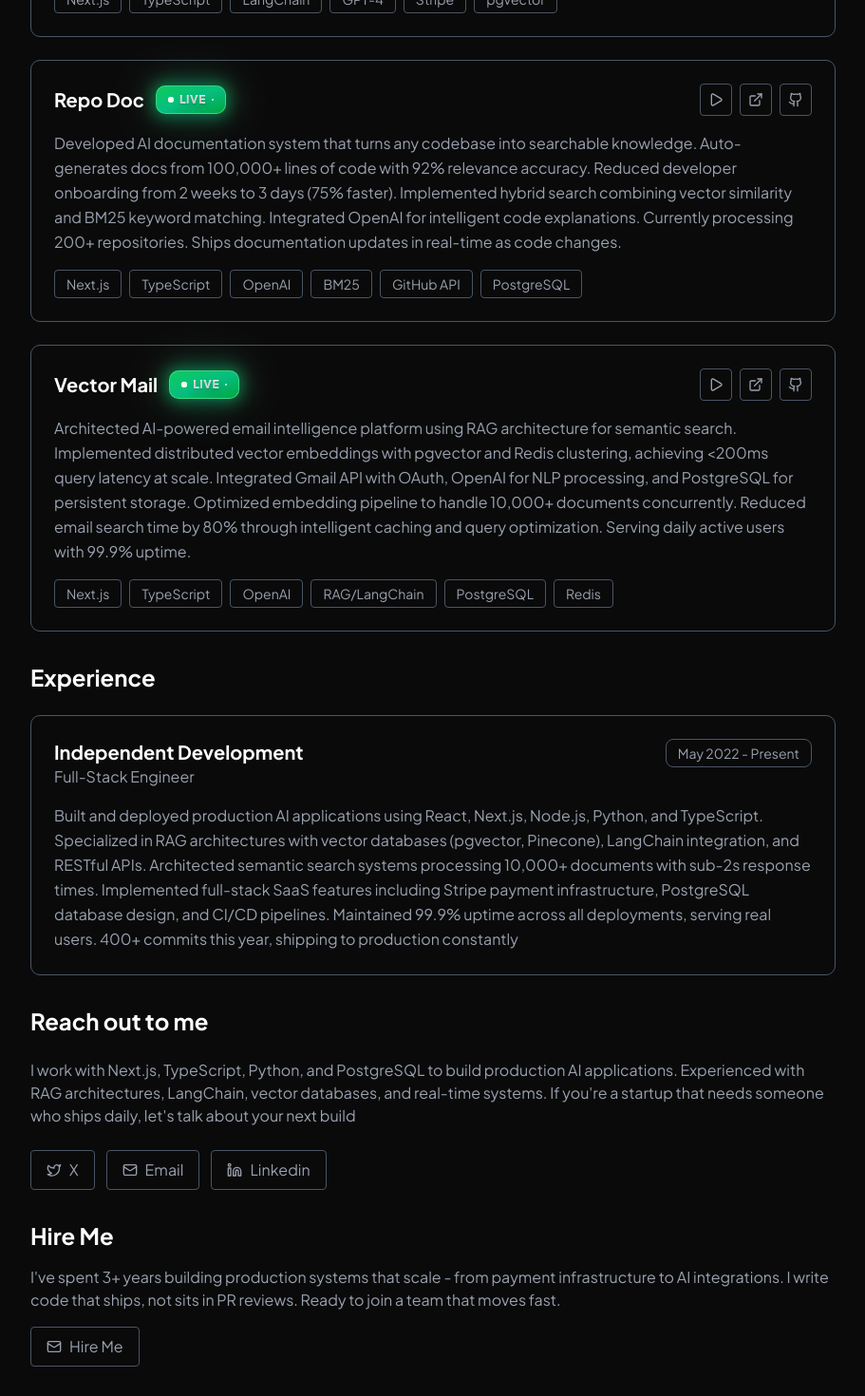
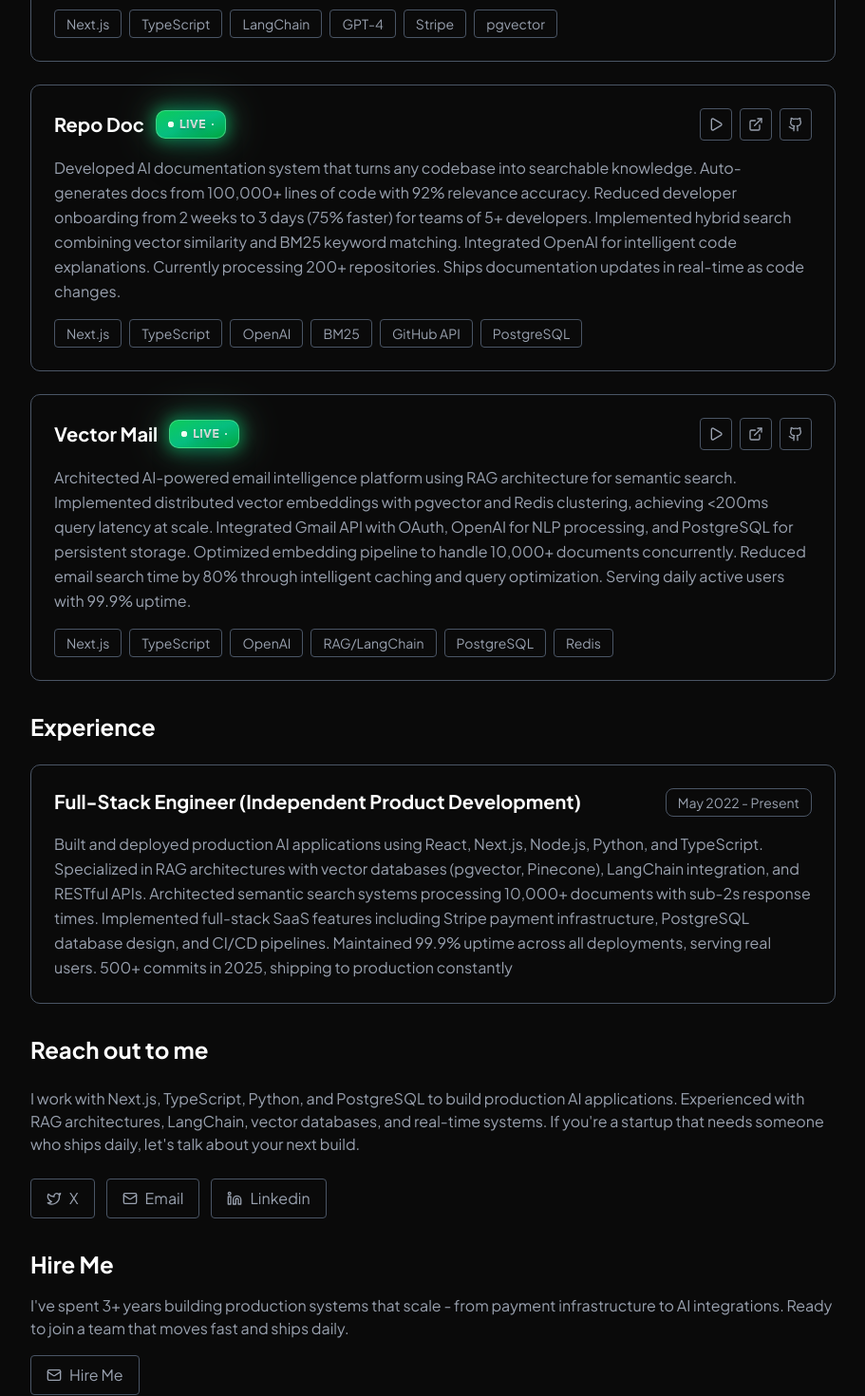
Before and after one commit to parbhatkapila4/portfolio, a Next.js app: page / in a window 1280 px wide. Shown: the part 1160-2630 px from the top of the page at 95% size, without its empty margins (184-1095 px from the left). Built offline with nearby package versions, Linux system fonts and the light colour scheme.

Commit message:
Update components with enhanced Descriptions

```diff
--- a/src/components/Experience.tsx
+++ b/src/components/Experience.tsx
@@ -5,10 +5,9 @@ import { motion } from "motion/react";
 // Experience data
 const experienceData = [
   {
-    company: "Independent Development",
-    position: "Full-Stack Engineer",
+    company: "Full-Stack Engineer (Independent Product Development)",
     date: "May 2022 - Present",
-    description: "Built and deployed production AI applications using React, Next.js, Node.js, Python, and TypeScript. Specialized in RAG architectures with vector databases (pgvector, Pinecone), LangChain integration, and RESTful APIs. Architected semantic search systems processing 10,000+ documents with sub-2s response times. Implemented full-stack SaaS features including Stripe payment infrastructure, PostgreSQL database design, and CI/CD pipelines. Maintained 99.9% uptime across all deployments, serving real users. 400+ commits this year, shipping to production constantly",
+    description: "Built and deployed production AI applications using React, Next.js, Node.js, Python, and TypeScript. Specialized in RAG architectures with vector databases (pgvector, Pinecone), LangChain integration, and RESTful APIs. Architected semantic search systems processing 10,000+ documents with sub-2s response times. Implemented full-stack SaaS features including Stripe payment infrastructure, PostgreSQL database design, and CI/CD pipelines. Maintained 99.9% uptime across all deployments, serving real users. 500+ commits in 2025, shipping to production constantly",
   },
 ];
 
@@ -44,7 +43,6 @@ const Experience = () => {
             <div className="flex items-start justify-between mb-4">
               <div>
                 <h3 className="text-xl font-bold text-white">{experience.company}</h3>
-                <p className="text-gray-400">{experience.position}</p>
               </div>
               <span className="px-3 py-1 text-sm text-gray-400 border border-gray-600 rounded-md">
                 {experience.date}
--- a/src/components/Footer.tsx
+++ b/src/components/Footer.tsx
@@ -1,6 +1,6 @@
 "use client";
 
-import { Github, Linkedin, Mail, Twitter } from "lucide-react";
+import { Linkedin, Mail, Twitter } from "lucide-react";
 import { motion } from "motion/react";
 
 // Social media links data
@@ -17,12 +17,6 @@ const socialLinks = [
     icon: Mail,
     label: "Email",
   },
-  // {
-  //   name: "Github",
-  //   url: "https://github.com/parbhatkapila4",
-  //   icon: Github,
-  //   label: "GitHub",
-  // },
   {
     name: "Linkedin",
     url: "https://www.linkedin.com/in/parbhat-kapila/",
@@ -70,9 +64,7 @@ const HireMeSection = () => (
   <div className="space-y-4">
     <h2 className="text-2xl font-bold text-white">Hire Me</h2>
     <p className="text-gray-400">
-      I've spent 3+ years building production systems that scale - from payment
-      infrastructure to AI integrations. I write code that ships, not sits in PR
-      reviews. Ready to join a team that moves fast.
+    I&apos;ve spent 3+ years building production systems that scale - from payment infrastructure to AI integrations. Ready to join a team that moves fast and ships daily.
     </p>
     <a
       href="mailto:parbhat@parbhat.dev"
@@ -89,7 +81,7 @@ const FooterSection = () => (
   <div className="pt-8 border-t border-gray-600">
     <div className="flex flex-col items-center space-y-4 text-center">
       <p className="text-gray-400 italic">
-        "Building AI products that work. Let's ship together."
+        &quot;Building AI products that work. Let&apos;s ship together.&quot;
       </p>
       <p className="text-sm text-gray-500">
         © 2025 Parbhat. All rights reserved.
@@ -107,9 +99,9 @@ const SocialFooters = () => {
         <p className="text-gray-400">
           I work with Next.js, TypeScript, Python, and PostgreSQL to build
           production AI applications. Experienced with RAG architectures,
-          LangChain, vector databases, and real-time systems. If you're a
-          startup that needs someone who ships daily, let's talk about your next
-          build
+          LangChain, vector databases, and real-time systems. If you&apos;re a
+          startup that needs someone who ships daily, let&apos;s talk about your next
+          build.
         </p>
 
         <div className="flex flex-wrap gap-3">
--- a/src/components/Header.tsx
+++ b/src/components/Header.tsx
@@ -99,7 +99,8 @@ const Header = () => {
             <AvailableBadge />
           </div>
 
-          <p className="text-gray-400 text-lg mb-4">Full-Stack Software Engineer</p>
+          <p className="text-gray-400 text-lg mb-1">Full-Stack Software Engineer</p>
+          <p className="text-gray-500 text-sm mb-4">Open to full-time remote opportunities at early-stage startups</p>
 
           {/* Social links and resume button */}
           <div className="flex gap-3 items-center">
--- a/src/components/Projects.tsx
+++ b/src/components/Projects.tsx
@@ -9,7 +9,7 @@ const projects = [
   {
     name: "Visura AI",
     description:
-    `Launched enterprise PDF intelligence platform processing 10,000+ documents at 94% accuracy. Transforms 500-page documents into actionable insights in <2 seconds
+    `Launched enterprise PDF intelligence platform processing 10,000+ documents at 94% accuracy in document classification and hierarchical summarization. Transforms 500-page documents into actionable insights in <2 seconds
 (previously took 4+ hours manually). Implemented hierarchical summarization with LangChain and GPT-4, semantic search using pgvector, and Stripe for usage-based
 billing. Currently serving clients. Handles legal docs, financial reports, and research papers with 99.9% uptime in production.`,
     url: "https://visura.parbhat.dev/",
@@ -28,7 +28,7 @@ billing. Currently serving clients. Handles legal docs, financial reports, and r
   },
   {
     name: "Repo Doc",
-    description: `Developed AI documentation system that turns any codebase into searchable knowledge. Auto-generates docs from 100,000+ lines of code with 92% relevance accuracy. Reduced developer onboarding from 2 weeks to 3 days (75% faster). Implemented hybrid search combining vector similarity and BM25 keyword matching. Integrated OpenAI for intelligent code explanations. Currently processing 200+ repositories. Ships documentation updates in real-time as code changes.`,
+    description: `Developed AI documentation system that turns any codebase into searchable knowledge. Auto-generates docs from 100,000+ lines of code with 92% relevance accuracy. Reduced developer onboarding from 2 weeks to 3 days (75% faster) for teams of 5+ developers. Implemented hybrid search combining vector similarity and BM25 keyword matching. Integrated OpenAI for intelligent code explanations. Currently processing 200+ repositories. Ships documentation updates in real-time as code changes.`,
     url: "https://repodoc.parbhat.dev/",
     github: "https://github.com/parbhatkapila4/RepoDocs",
     video:
```
